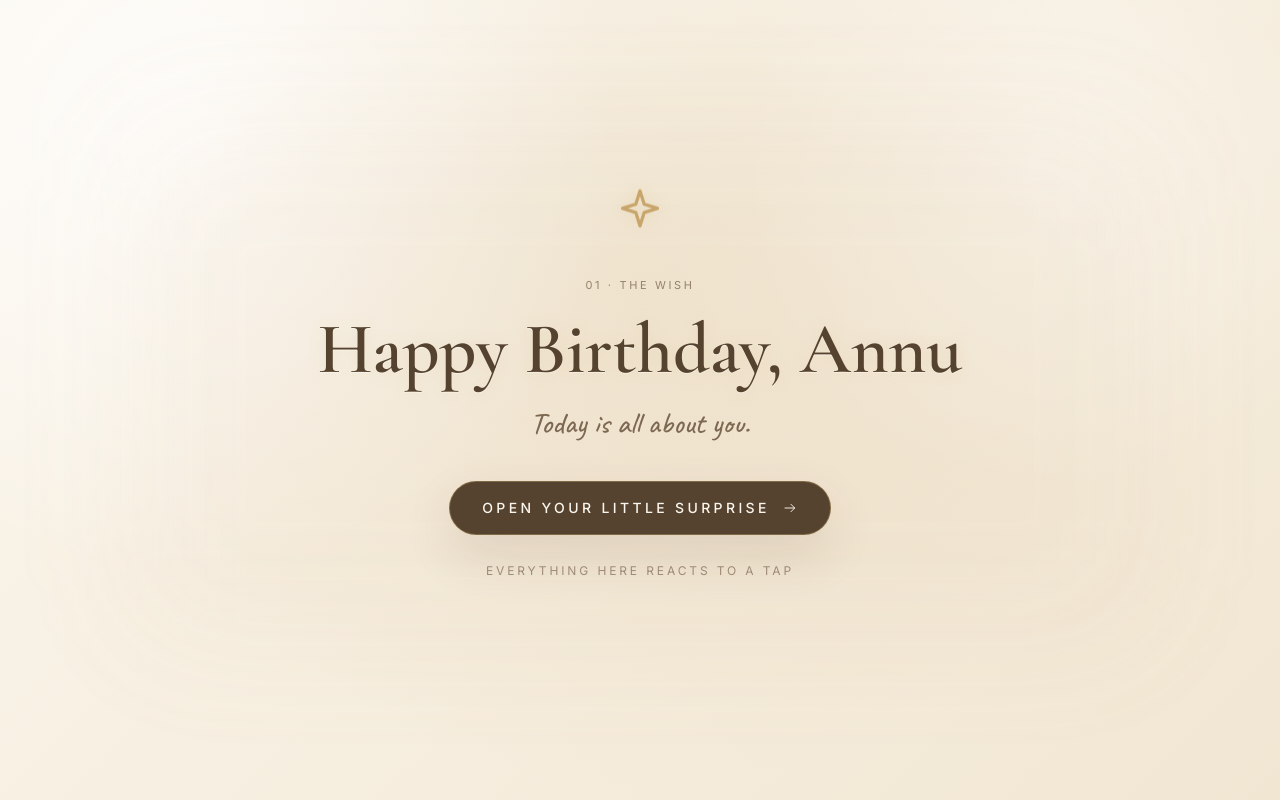
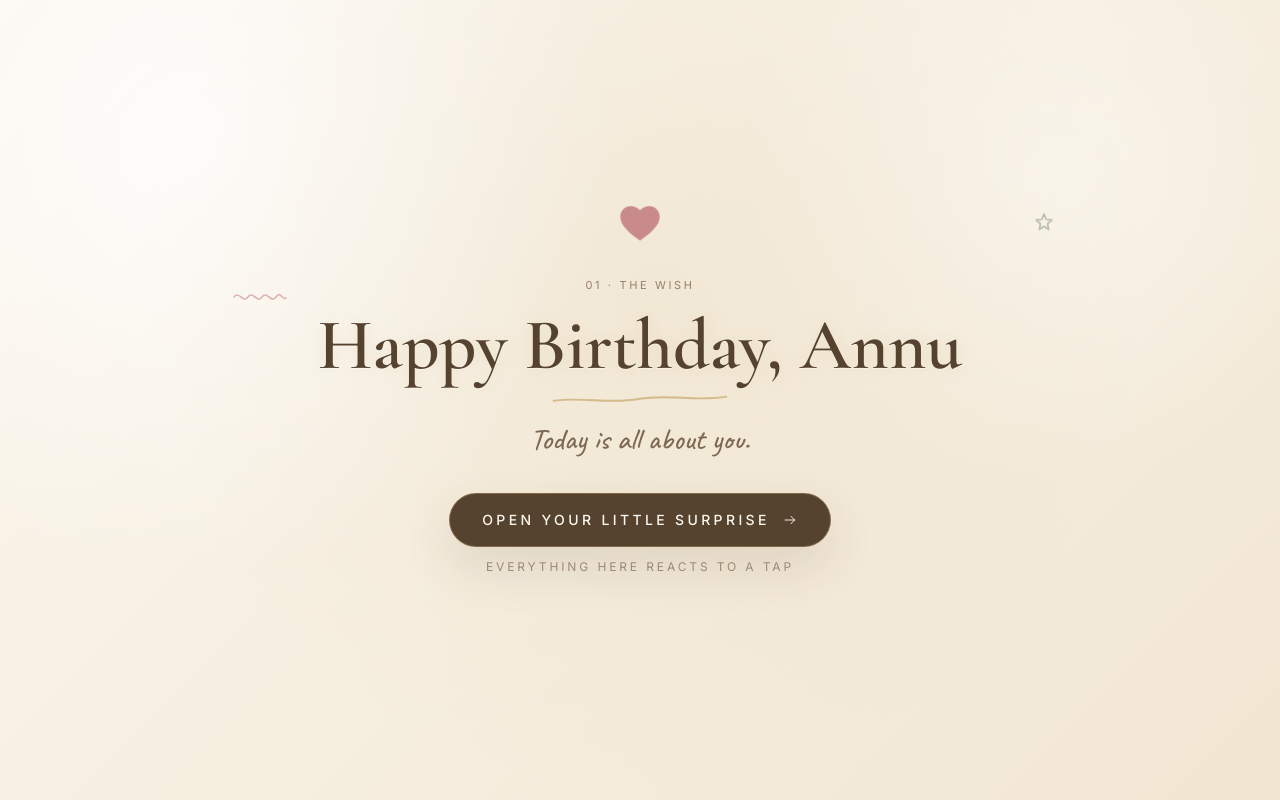
Before and after one commit to ayush143-maker/Annu-Birthday, a React (Vite) app: page / in a window 1280 px wide. Built offline with nearby package versions, Linux system fonts and the light colour scheme.

Commit message:
Refactor OpeningPage component with new doodles and icons

```diff
--- a/src/pages/OpeningPage.jsx
+++ b/src/pages/OpeningPage.jsx
@@ -1,40 +1,55 @@
 import { siteContent } from "../data/content";
-import { IconArrowRight, IconSparkle } from "../components/icons.jsx";
 import { GlowButton, PageLabel } from "../components/ui.jsx";
+import { IconArrowRight, IconHeartSolid } from "../components/icons.jsx";
+import {
+  DoodleArrow,
+  DoodleSquiggle,
+  DoodleStar,
+  DoodleUnderline,
+} from "../components/doodles.jsx";
 
 export default function OpeningPage({ page, hasEntered, onEnter, onNext }) {
   return (
     <div className="relative mx-auto w-full max-w-4xl text-center">
-      <div
-        aria-hidden="true"
-        className="pointer-events-none absolute -inset-16 rounded-[60px] bg-gold/10 blur-3xl animate-glowPulse"
-      />
+      <div className="relative">
+        <DoodleStar className="absolute -right-1 top-6 h-6 w-6 text-sage/70 animate-floatSoft md:right-8" />
+        <DoodleSquiggle className="absolute -left-1 top-24 h-3 w-14 text-rose/60 md:left-10" />
 
-      <div className="relative">
-        <IconSparkle className="svg-glow mx-auto h-14 w-14 text-gold animate-floatSoft" />
+        <IconHeartSolid className="mx-auto h-12 w-12 text-rose animate-beat md:h-14 md:w-14" />
 
-        <PageLabel className="mt-8">{page.label}</PageLabel>
+        <PageLabel className="mt-7">{page.label}</PageLabel>
 
-        <h1 className="display-heading text-glow mt-5 text-5xl leading-[1.08] md:text-7xl">
+        <h1 className="display-heading text-glow mt-4 text-5xl leading-[1.06] md:text-7xl">
           {page.title}
         </h1>
 
-        <p className="mt-5 font-hand text-2xl text-mutedBrown md:text-3xl">
+        <DoodleUnderline className="mx-auto mt-3 h-3 w-40 text-gold/70 md:w-56" />
+
+        <p className="mt-4 font-hand text-2xl text-mutedBrown md:text-3xl">
           {page.subtitle}
         </p>
 
-        <div className="mt-10 flex justify-center">
+        {!hasEntered ? (
+          <div className="mt-9 flex flex-col items-center gap-3">
             <GlowButton
-            onClick={hasEntered ? onNext : onEnter}
+              onClick={onEnter}
               icon={<IconArrowRight className="h-4 w-4" />}
             >
-            {hasEntered ? "Continue the memory book" : page.cta}
+              {page.cta}
             </GlowButton>
-        </div>
 
-        <p className="mt-7 text-xs uppercase tracking-widest2 text-mutedBrown/70">
+            <p className="text-xs uppercase tracking-widest2 text-mutedBrown/70">
               {siteContent.ui.openingHint}
             </p>
+          </div>
+        ) : (
+          <div className="mt-9 flex flex-col items-center gap-2">
+            <DoodleArrow className="h-8 w-8 rotate-[16deg] text-mutedBrown/60" />
+            <p className="font-hand text-xl text-mutedBrown/80">
+              the capsule below takes you forward
+            </p>
+          </div>
+        )}
       </div>
     </div>
   );
```
Lines whose indentation alone changed are shown as unchanged.
